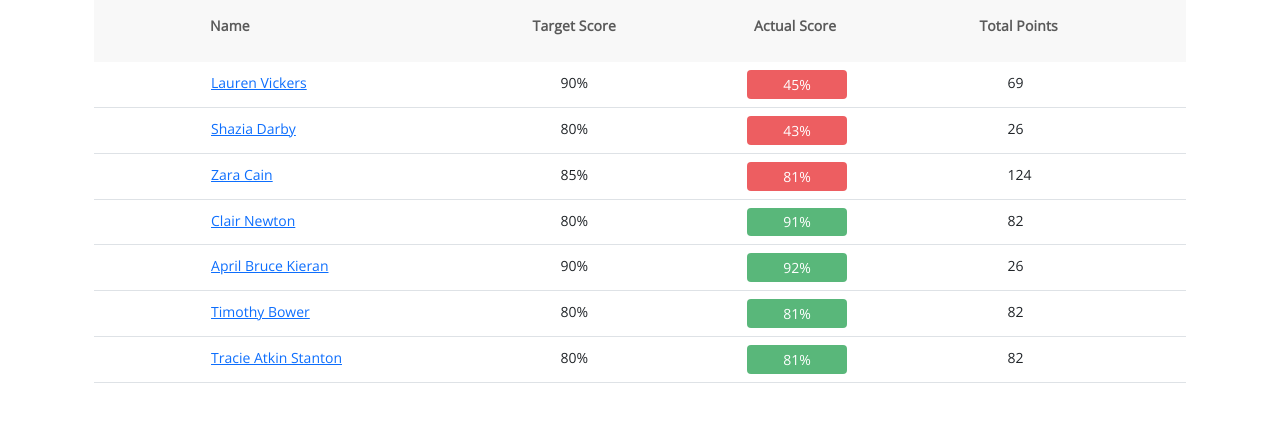
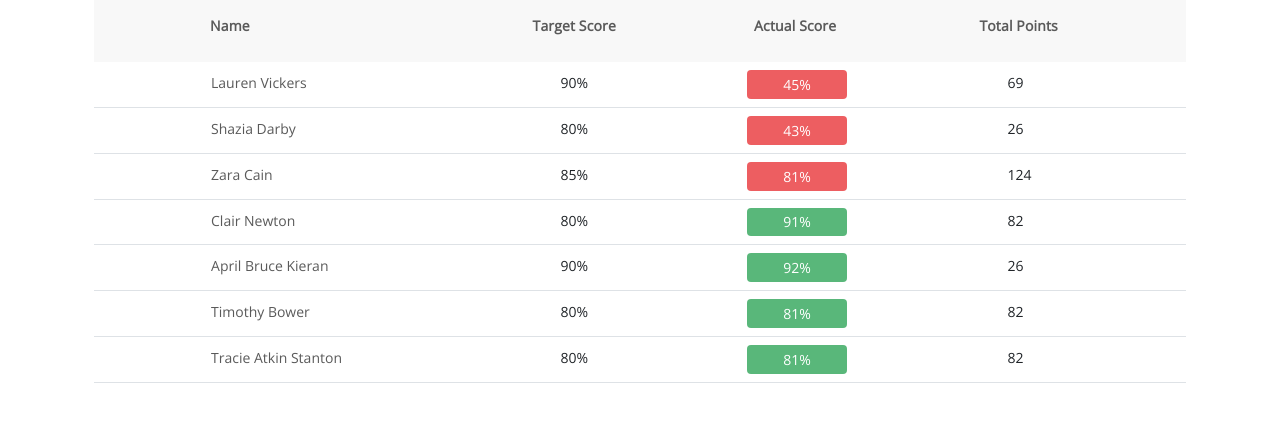
Before and after one commit to tymartin2/frontend-list_render, a React (Create React App) app: page / in a window 1280 px wide. Shown: the top 422 px of the page. Built offline with nearby package versions, Linux system fonts and the light colour scheme.

Commit message:
cleanup body

```diff
--- a/src/App.css
+++ b/src/App.css
@@ -6,13 +6,16 @@
   box-sizing: border-box;
 }
 
+
 #data-name a {
   font-family: 'Open Sans';
   font-size: 14px;
   font-weight: 400;
   line-height: 19.07px;
   padding: 8px 8px;
-  width: 100px;
+  width: 100%;
+  text-decoration: none;
+  color: #5A5A5A;
 }
 
 #data-actual > #actual-fail {
@@ -45,6 +48,11 @@
   font-size: 14px;
   font-weight: 400;
   line-height: 19.07px;
+
+}
+
+#trow {
+  cursor: pointer;
 }
 
 .header span {
```
